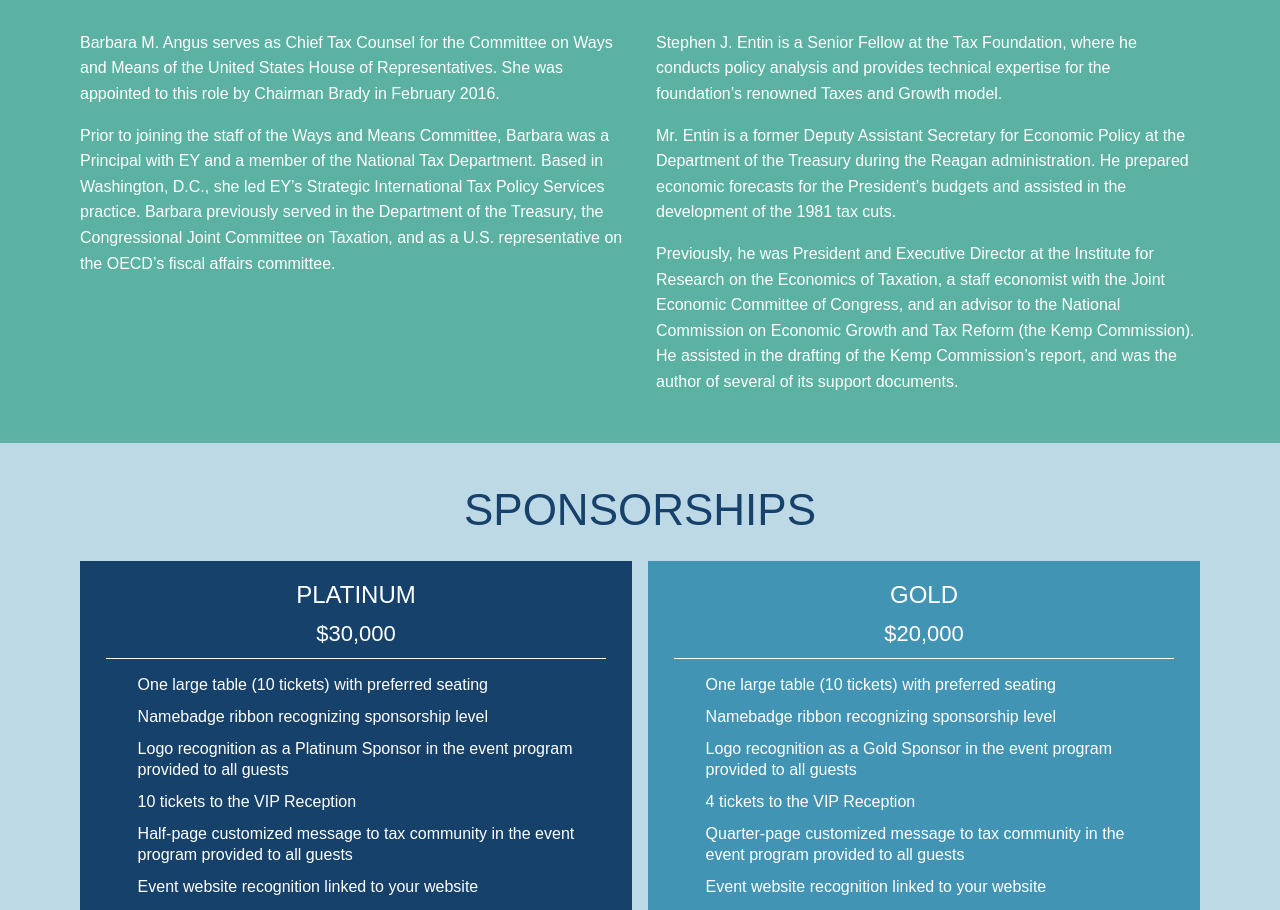
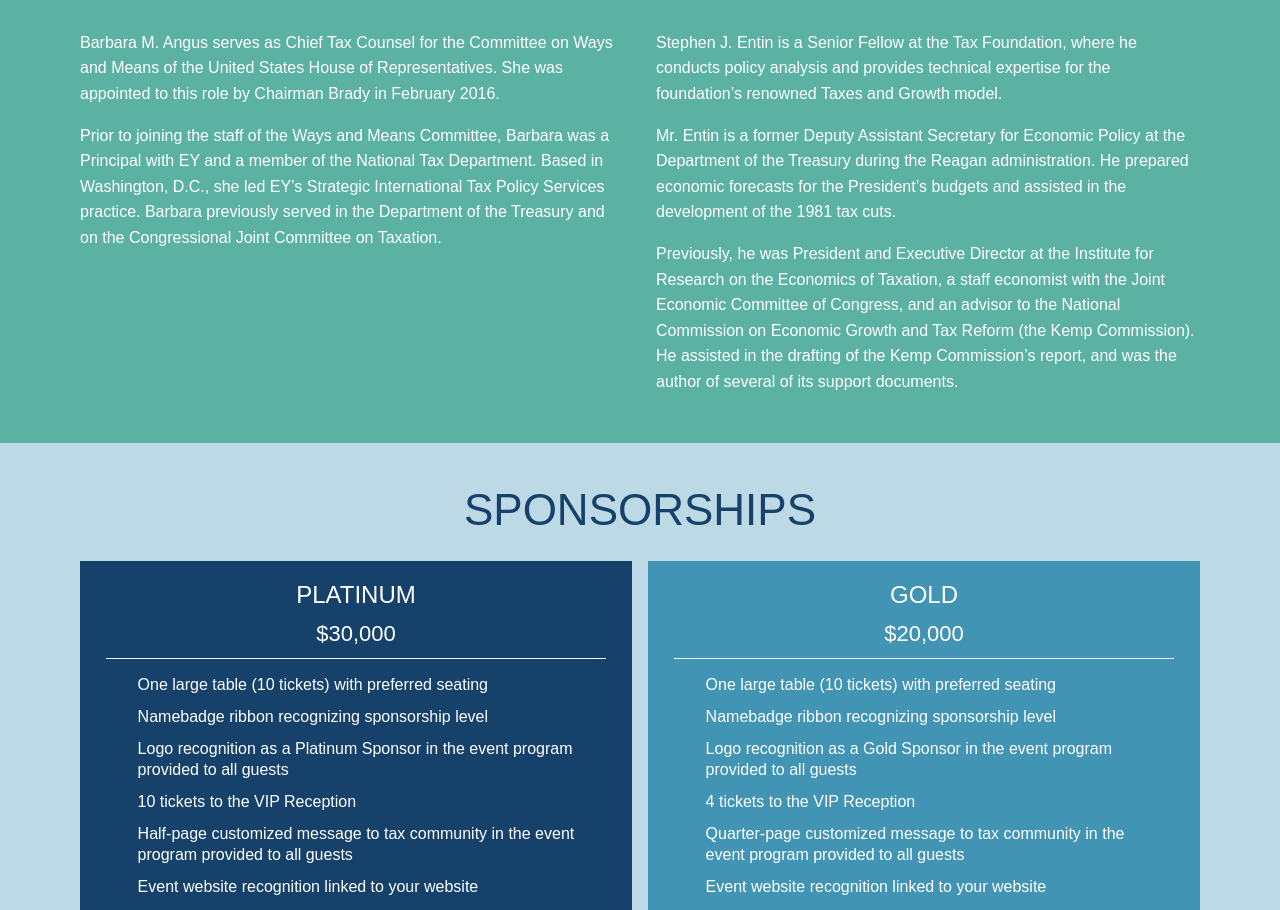
Before and after one commit to TaxFoundation/taxprom-2018, a React (Create React App) app: page / in a window 1280 px wide. Shown: the part 4347-5257 px from the top of the page. Built offline with nearby package versions, Linux system fonts and the light colour scheme; a web font is replaced by a local one.

Commit message:
Adjustments to Angus text

```diff
--- a/src/sections/Awards.js
+++ b/src/sections/Awards.js
@@ -109,8 +109,8 @@ const Awards = props => (
             <p>
               Prior to joining the staff of the Ways and Means Committee, Barbara was a Principal with EY and a member
               of the National Tax Department. Based in Washington, D.C., she led EY’s Strategic International Tax Policy
-              Services practice. Barbara previously served in the Department of the Treasury, the Congressional Joint
-              Committee on Taxation, and as a U.S. representative on the OECD’s fiscal affairs committee.
+              Services practice. Barbara previously served in the Department of the Treasury and on the Congressional
+              Joint Committee on Taxation.
             </p>
           </AwardeeText>
           <div style={{ gridArea: 'second-name' }}>
```
